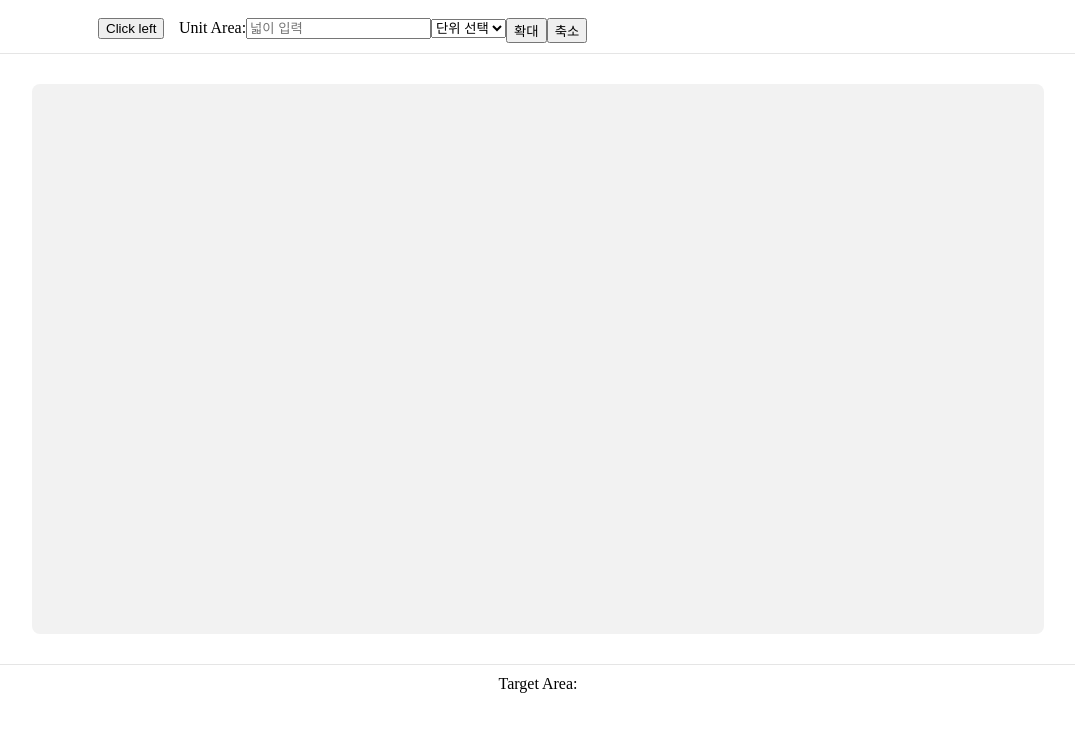
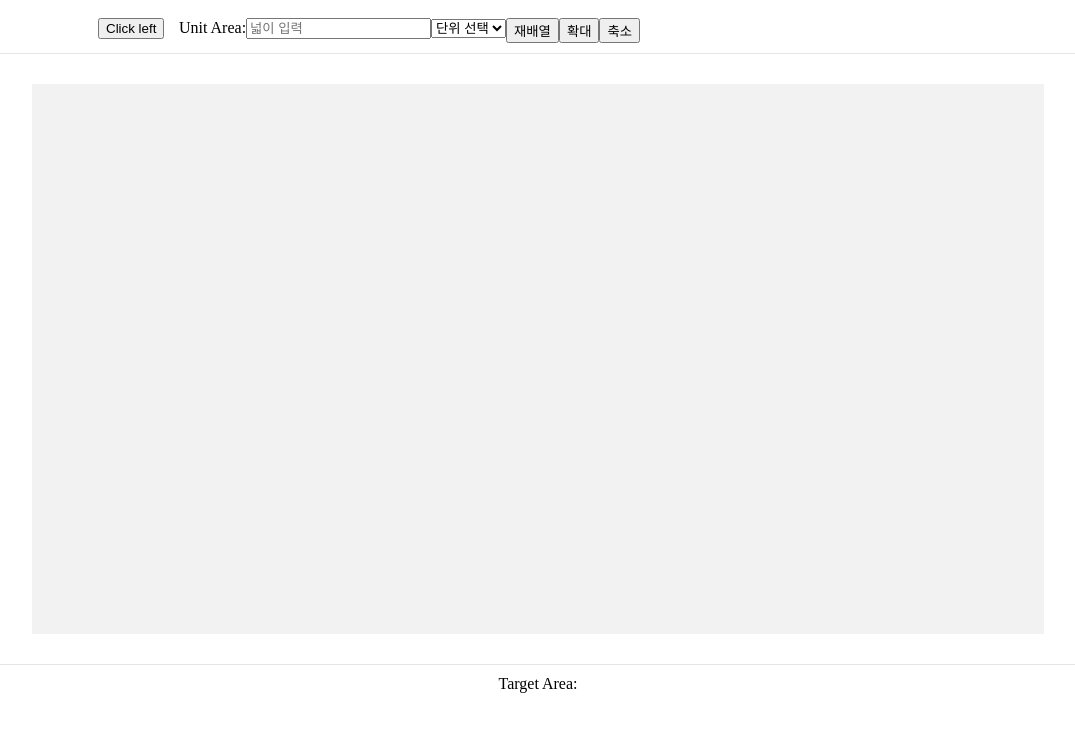
Before and after one commit to archive-cs-minhyuk/window-frontend, a React (Create React App) app: page /home in a window 1280 px wide. Shown: the top 732 px of the page, without its empty margins (102-1177 px from the left). Built offline with nearby package versions, Linux system fonts and the light colour scheme.

Commit message:
재배열 버튼 구현 중(wideImage 마저 구현하면 됨)

```diff
--- a/src/routes/DragAndDrop.js
+++ b/src/routes/DragAndDrop.js
@@ -2,7 +2,7 @@ import React from "react";
 import styles from "./DragAndDrop.module.css";
 
 const DragAndDrop = (props) => {
-  const { data, dispatch, attachment, mysize } = props;
+  const { data, dispatch, attachment, mysize, replace } = props;
 
   const handleDragEnter = (event) => {
     //우리가 드래그를 하고 있는 도중. zone에 처음 들어갔을 때 발생
@@ -53,13 +53,26 @@ const DragAndDrop = (props) => {
         {data.fileList.map((file) => {
           return (
             <li key={file.name}>
-              <img src={file.preview} alt="" style={mysize} onClick={onClick} />
+              {replace ? (
+                <img
+                  src={file.preview}
+                  alt=""
+                  style={mysize}
+                  onClick={onClick}
+                />
+              ) : (
+                <wideImage src={file.preview} mysize={mysize} />
+              )}
             </li>
           );
         })}
         {attachment && (
           <li>
-            <img src={myURL} style={mysize} alt="" />
+            {replace ? (
+              <img src={myURL} style={mysize} alt="" />
+            ) : (
+              <wideImage src={myURL} mysize={mysize} />
+            )}
           </li>
         )}
       </ul>
@@ -67,4 +80,8 @@ const DragAndDrop = (props) => {
   );
 };
 
+const wideImage = (props) => {
+  const { src, mysize } = props;
+};
+
 export default DragAndDrop;
--- a/src/routes/DragAndDrop.module.css
+++ b/src/routes/DragAndDrop.module.css
@@ -9,7 +9,6 @@
   height: auto;
   width: auto;
   background: #f2f2f2;
-  border-radius: 0.5rem;
 }
 
 .list_ul {
--- a/src/routes/Home.js
+++ b/src/routes/Home.js
@@ -25,6 +25,7 @@ function Home() {
   const [inputWidth, setInputWidth] = useState("");
   const [unit, setUnit] = useState("");
   const [mysize, setMySize] = useState({ width: 600, height: 450 });
+  const [replace, setReplace] = useState(true);
   const onChange = (event) => {
     const {
       target: { value },
@@ -54,6 +55,14 @@ function Home() {
       target: { value },
     } = event;
     setUnit(value);
+  };
+  const onReplaceClick = (event) => {
+    if (replace === true) {
+      setReplace(false);
+    } else {
+      setReplace(true);
+    }
+    console.log(replace);
   };
   const onBigClick = (event) => {
     const newwidth = mysize.width * 1.5;
@@ -98,6 +107,9 @@ function Home() {
           </select>
         </form>
         <div>
+          <button onClick={onReplaceClick}>재배열</button>
+        </div>
+        <div>
           <button onClick={onBigClick}>확대</button>
           <button onClick={onSmallClick}>축소</button>
         </div>
@@ -108,6 +120,7 @@ function Home() {
           dispatch={dispatch}
           attachment={attachment}
           mysize={mysize}
+          replace={replace}
         />
       </div>
       <footer>
```
Also changed, not shown: src/images/whitespace.png (added), 1 other file (tests, documents, lock files or other folders).
